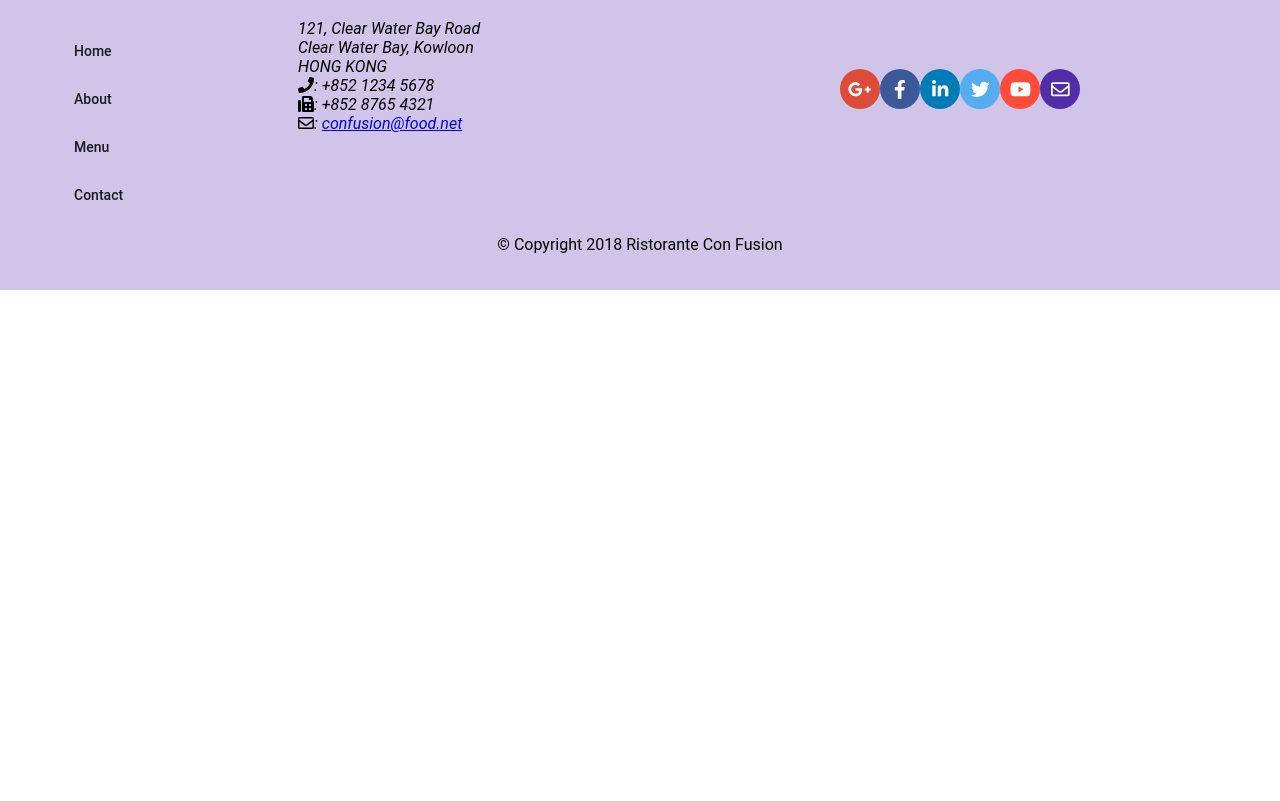
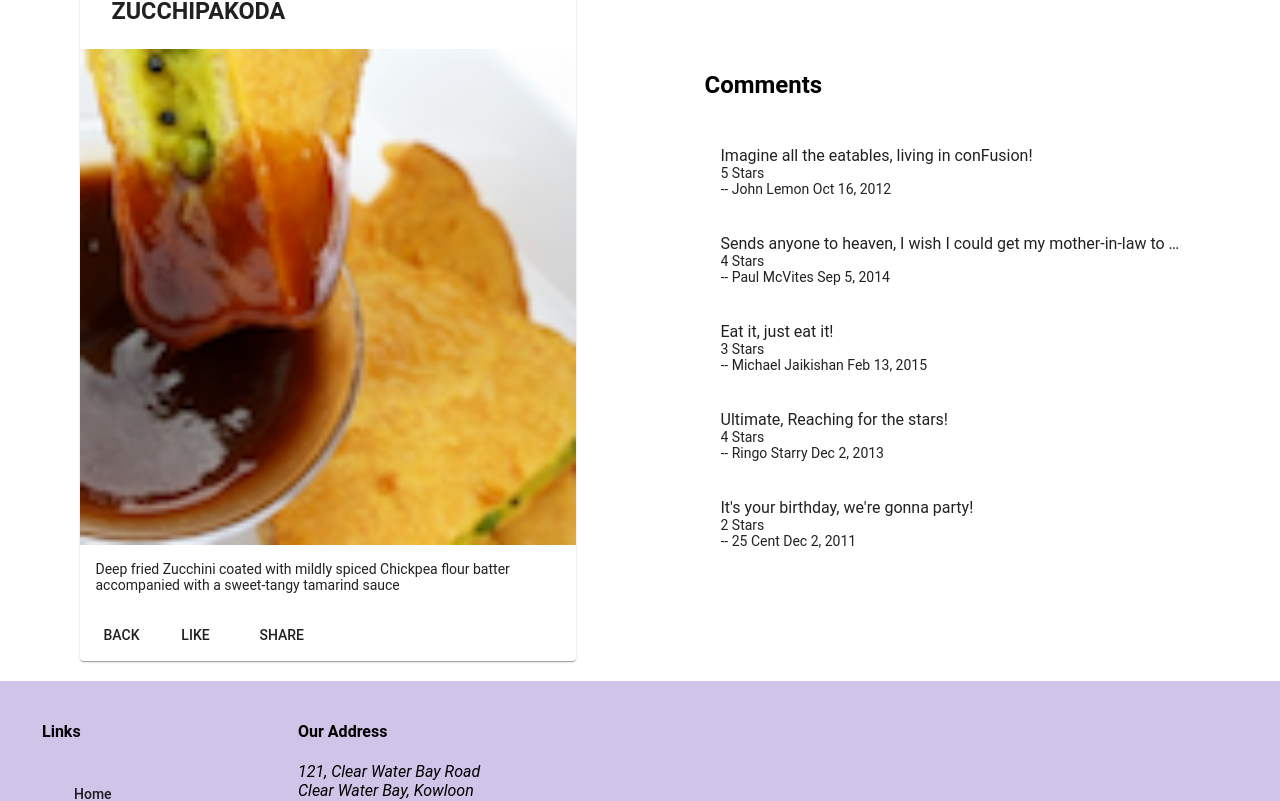
Before and after one commit to erwinlo/coursera-angular, an Angular app: page /dishdetail/1 in a window 1280 px wide. Before the commit this address led to /. Shown: the part 401-1202 px from the top of the page. Before the commit the page ends 800 px from the top, so only its background shows below. Built offline with nearby package versions, Linux system fonts and the light colour scheme.

Commit message:
Single Page Applications Part 2

```diff
--- a/src/app/app-routing/routes.ts
+++ b/src/app/app-routing/routes.ts
@@ -9,6 +9,7 @@
 export const routes: Routes = [
   { path: 'home', component: HomeComponent },
   { path: 'menu', component: MenuComponent },
+  { path: 'dishdetail/:id', component: DishdetailComponent },
   { path: 'contactus', component: ContactComponent },
   { path: '', redirectTo: '/home', pathMatch: 'full' },
 ];
--- a/src/app/dishdetail/dishdetail.component.html
+++ b/src/app/dishdetail/dishdetail.component.html
@@ -19,6 +19,7 @@
         <p>{{ dish.description }}</p>
       </mat-card-content>
       <mat-card-actions>
+        <button mat-button (click)="goBack()">BACK</button>
         <button mat-button>LIKE</button>
         <button mat-button>SHARE</button>
       </mat-card-actions>
--- a/src/app/dishdetail/dishdetail.component.ts
+++ b/src/app/dishdetail/dishdetail.component.ts
@@ -1,5 +1,8 @@
-import { Component, OnInit, Input } from '@angular/core';
+import { Component, OnInit } from '@angular/core';
+import { Params, ActivatedRoute } from '@angular/router';
+import { Location } from '@angular/common';
 import { Dish } from '../shared/dish';
+import { DishService } from '../services/dish.service';
 
 @Component({
   selector: 'app-dishdetail',
@@ -7,10 +10,20 @@
   styleUrls: ['./dishdetail.component.scss'],
 })
 export class DishdetailComponent implements OnInit {
-  @Input()
   dish: Dish;
 
-  constructor() {}
+  constructor(
+    private dishService: DishService,
+    private route: ActivatedRoute,
+    private location: Location
+  ) {}
 
-  ngOnInit(): void {}
+  ngOnInit(): void {
+    let id = this.route.snapshot.params['id'];
+    this.dish = this.dishService.getDish(id);
+  }
+
+  goBack(): void {
+    this.location.back();
+  }
 }
--- a/src/app/footer/footer.component.html
+++ b/src/app/footer/footer.component.html
@@ -10,10 +10,16 @@
       <div fxFlex="40" fxFlexOffset="20px">
         <h4>Links</h4>
         <mat-list>
-          <mat-list-item><a mat-button>Home</a></mat-list-item>
+          <mat-list-item
+            ><a mat-button routerLink="/home">Home</a></mat-list-item
+          >
           <mat-list-item><a mat-button>About</a></mat-list-item>
-          <mat-list-item><a mat-button>Menu</a></mat-list-item>
-          <mat-list-item><a mat-button>Contact</a></mat-list-item>
+          <mat-list-item
+            ><a mat-button routerLink="/menu">Menu</a></mat-list-item
+          >
+          <mat-list-item
+            ><a mat-button routerLink="/contactus">Contact</a></mat-list-item
+          >
         </mat-list>
       </div>
       <div fxFlex="55">
--- a/src/app/menu/menu.component.html
+++ b/src/app/menu/menu.component.html
@@ -8,7 +8,10 @@
 
   <div fxFlex>
     <mat-grid-list cols="2" rowHeight="200px">
-      <mat-grid-tile *ngFor="let dish of dishes" (click)="onSelect(dish)">
+      <mat-grid-tile
+        *ngFor="let dish of dishes"
+        [routerLink]="['/dishdetail', dish.id]"
+      >
         <img height="200px" src="{{ dish.image }}" alt="{{ dish.name }}" />
         <mat-grid-tile-footer>
           <h1 matLine>{{ dish.name | uppercase }}</h1>
@@ -16,6 +19,4 @@
       </mat-grid-tile>
     </mat-grid-list>
   </div>
-
-  <app-dishdetail [dish]="selectedDish"></app-dishdetail>
 </div>
```
